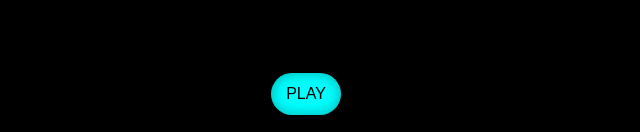
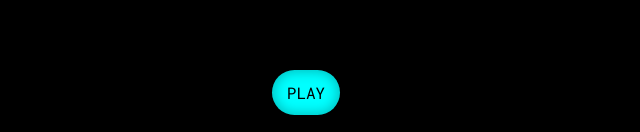
Before and after one commit to androiddevnotesforks/koch-synth, a website: page index.html in a window 1280 px wide. Shown: the part 665-797 px from the top of the page, 354-994 px from the left. Drawn offline with nearby package versions, Linux system fonts and the light colour scheme.

Commit message:
Update main.css

```diff
--- a/css/main.css
+++ b/css/main.css
@@ -8,8 +8,9 @@ html, body {
 	font-family: 'Roboto Mono', monospace;
 }
 
-input, select, option{
+input, select, button {
 	font-family:  'Roboto Mono', monospace;
+	-webkit-appearance: none;
 }
 
 canvas {
```
